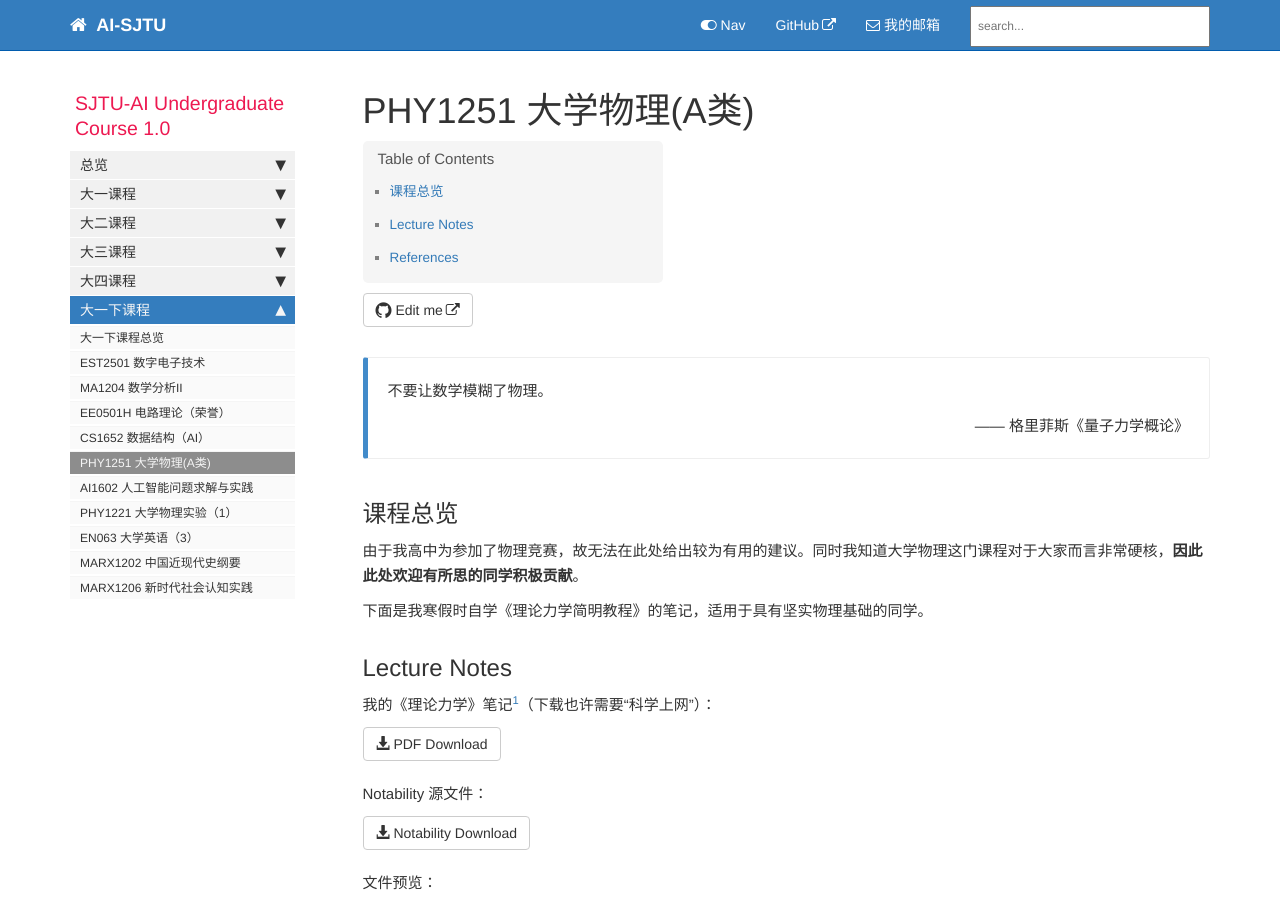
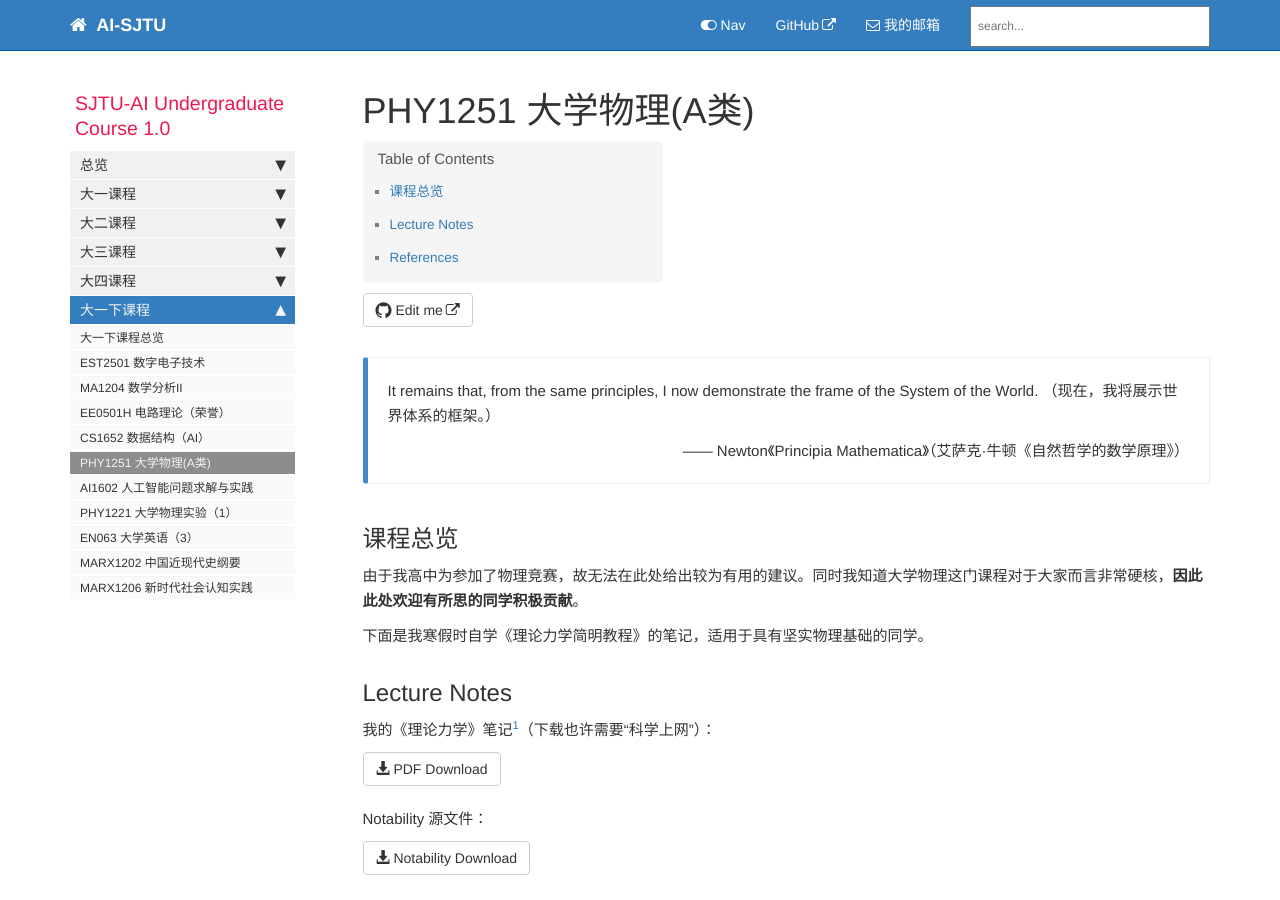
Before and after one commit to aisjtu/aisjtu.github.io, a Jekyll site: the page built from docs/pages/12/12_PHY1251.md, in a window 1280 px wide and 900 px high. Built offline with Jekyll 4.4.1, drawn with Linux system fonts in a browser that asks for light colours; comment, search, counter and statistics services are not loaded.

Commit message:
Update 12_PHY1251.md

```diff
--- a/docs/pages/12/12_PHY1251.md
+++ b/docs/pages/12/12_PHY1251.md
@@ -6,8 +6,8 @@ folder: 12
 ---
 
 {{site.data.alerts.callout_primary}}
-<p>不要让数学模糊了物理。</p>
-<p align="right">—— 格里菲斯《量子力学概论》</p>
+<p>It remains that, from the same principles, I now demonstrate the frame of the System of the World. （现在，我将展示世界体系的框架。）</p>
+<p align="right">—— Newton《Principia Mathematica》（艾萨克·牛顿《自然哲学的数学原理》）</p>
 
 {{site.data.alerts.end}}
 
```
